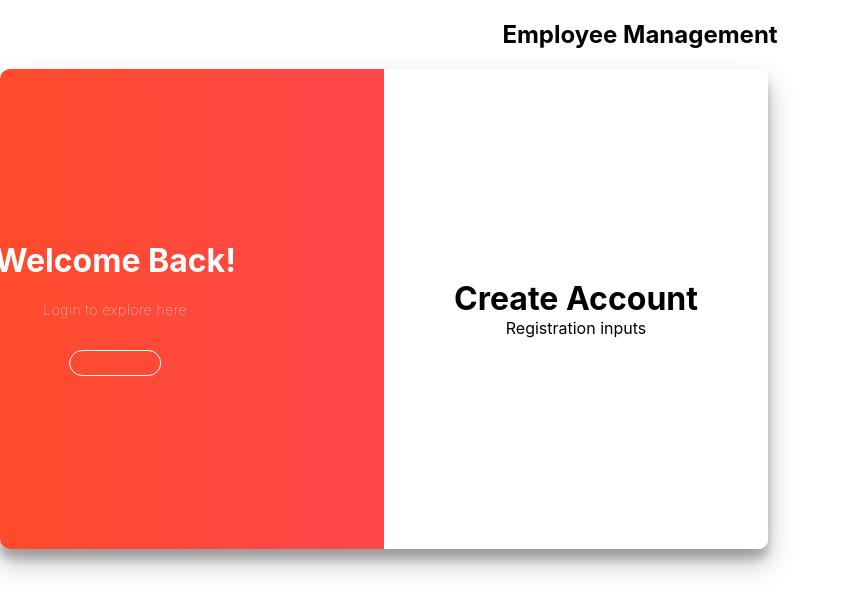
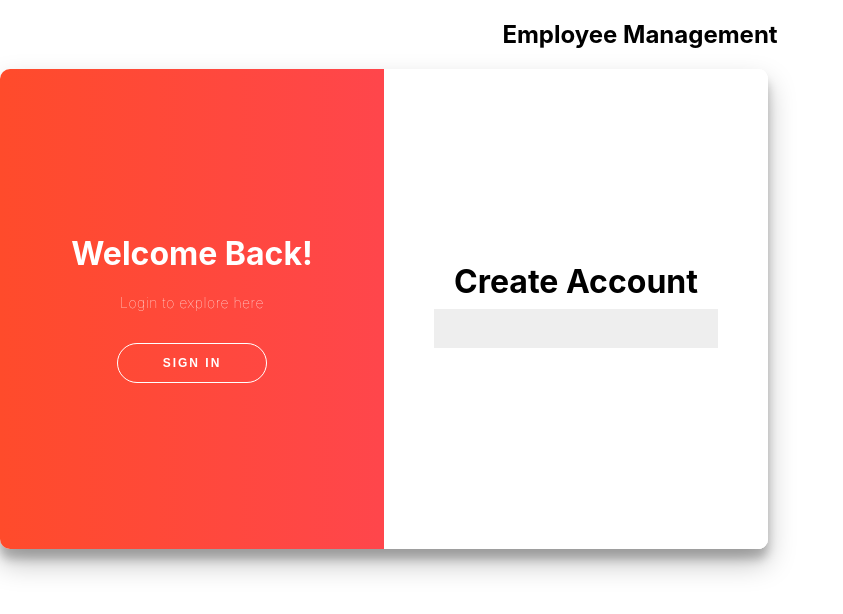
Before and after one commit to sumankmaiti/AdminPanelWithReactNode, a React (Create React App) app in the folder frontend/: page / in a window 1280 px wide. Both pictures are taken after a click on the button "SIGN UP". Shown: the top 614 px of the page, without its empty margins (0-843 px from the left). Built offline with nearby package versions, Linux system fonts and the light colour scheme.

Commit message:
animation complete

```diff
--- a/frontend/src/screens/Home.css
+++ b/frontend/src/screens/Home.css
@@ -132,10 +132,6 @@ form {
 	z-index: 100;
 }
 
-.container.right-panel-active .overlay-container {
-	transform: translateX(-100%);
-}
-
 .overlay {
 	background: #FF416C;
 	background: -webkit-linear-gradient(to right, #FF4B2B, #FF416C);
@@ -150,6 +146,10 @@ form {
 	width: 200%;
 	transform: translateX(0);
 	transition: transform 0.6s ease-in-out;
+}
+
+.container.right-panel-active .overlay-container {
+	transform: translateX(-100%);
 }
 
 .container.right-panel-active .overlay {
@@ -179,3 +179,11 @@ form {
 	right: 0;
 	transform: translateX(0);
 }
+
+.container.right-panel-active .overlay-left {
+	transform: translateX(0);
+}
+
+.container.right-panel-active .overlay-right {
+	transform: translateX(20%);
+}
--- a/frontend/src/screens/Home.js
+++ b/frontend/src/screens/Home.js
@@ -6,12 +6,16 @@ const Home = () => {
 	const [user, setUser] = useState('')
 	const [password, setPassword] = useState('')
 	const containerRef = useRef(null)
+
 	const signUpHandler = () => {
 		containerRef.current.classList.add("right-panel-active");
 		console.log(containerRef.current.classList);
 
 	}
 
+	const signInHandler = () => {
+		containerRef.current.classList.remove("right-panel-active")
+	}
 
 	return(
 		<div>
@@ -20,7 +24,10 @@ const Home = () => {
 				<div className='form-container sign-up-container'>
 					<form action='#'>
 						<h1> Create Account </h1>
-						Registration inputs
+						<input
+						type='text'
+						name='signUpId'
+						id='signUpId' />
 					</form>
 				</div>
 
@@ -51,7 +58,7 @@ const Home = () => {
 						<div className='overlay-panel overlay-left'>
 							<h1> Welcome Back! </h1>
 							<p> Login to explore here </p>
-							<button className='ghost' id='signIn'> </button>
+							<button className='ghost' id='signIn' onClick={signInHandler}> Sign In </button>
 						</div>
 						<div className='overlay-panel overlay-right'>
 							<h1> Hi There! </h1>
```
